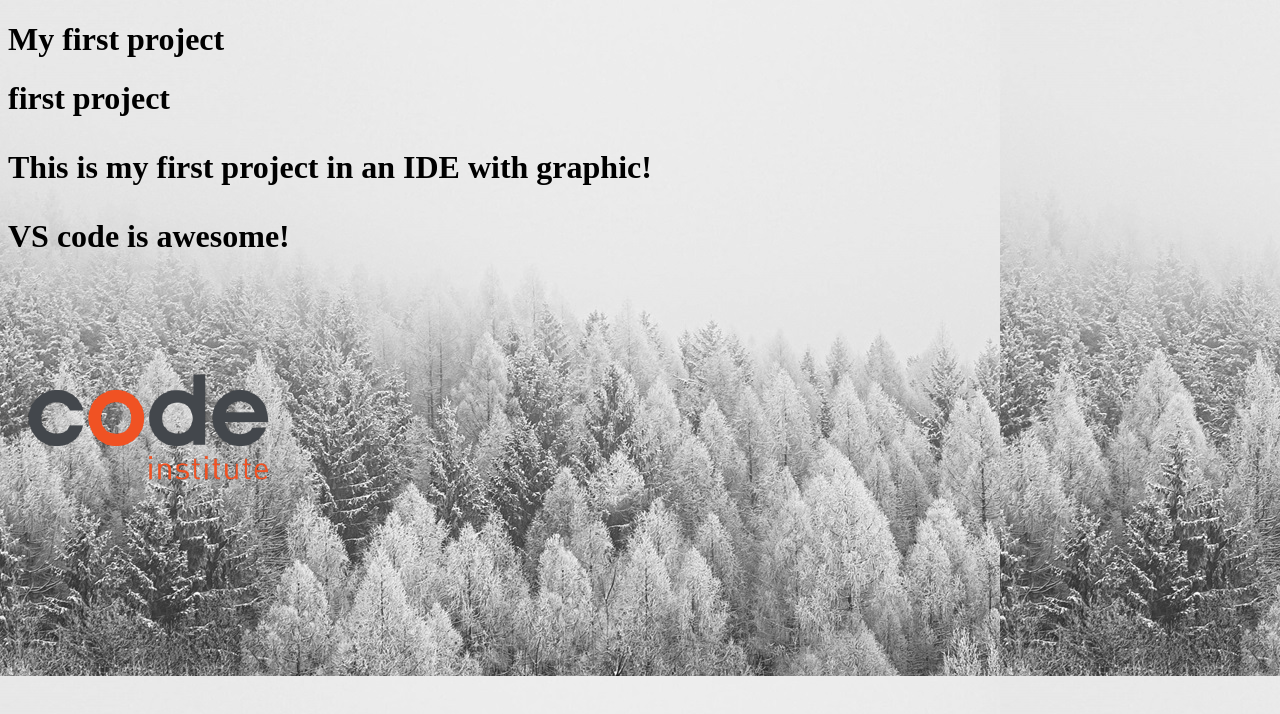
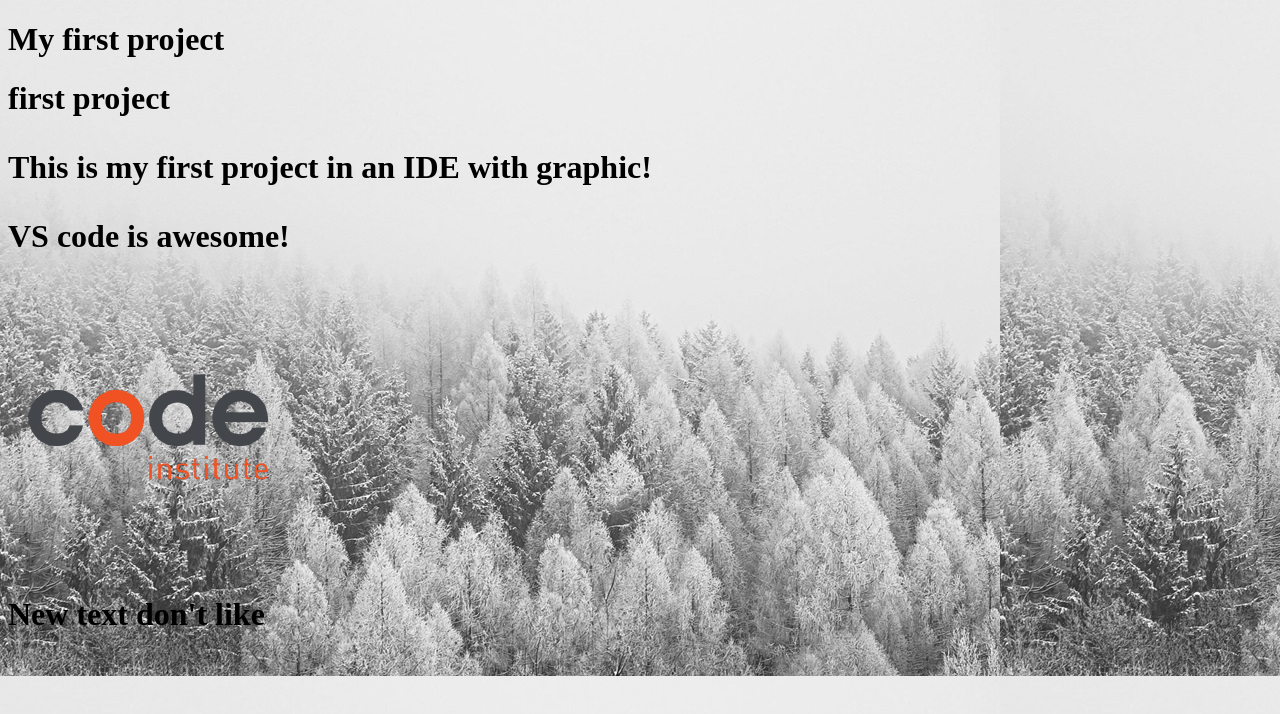
Before and after one commit to Kaznolan/my-first-project, a plain HTML site: page index.html in a window 1280 px wide. Drawn offline with Linux system fonts and the light colour scheme.

Commit message:
Changes to update read me

```diff
--- a/index.html
+++ b/index.html
@@ -14,4 +14,5 @@
     <p>VS code is awesome!</p>
     <img src="assets/images/ci-logo.png" alt="Code Institute Logo">
 </body>
+<h1> New text  don't like
 </html>
```
Also changed, not shown: 1 other file.
